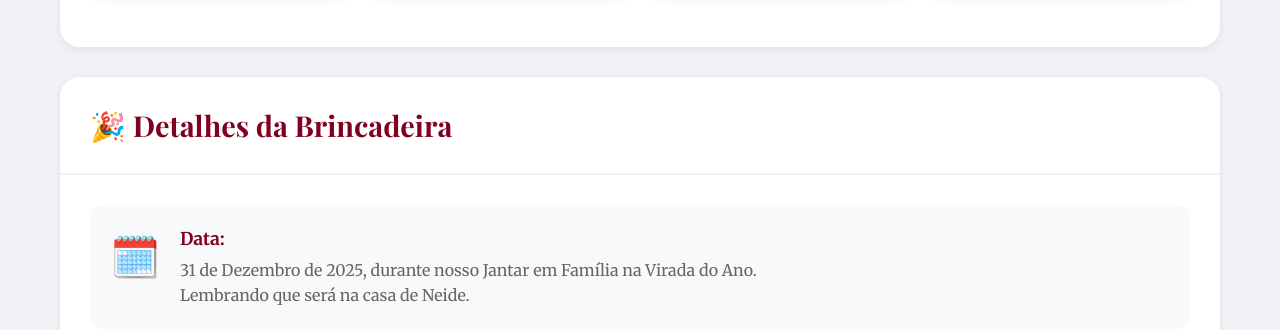
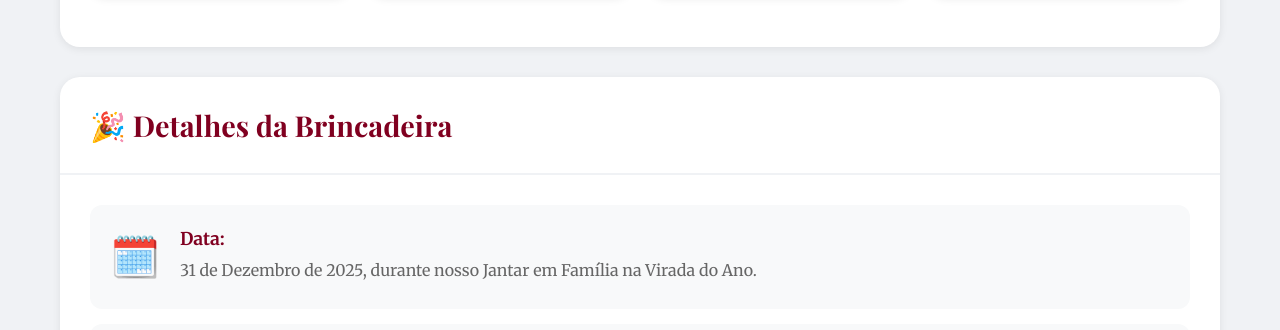
Before and after one commit to DiasNatan/amigosecreto, a plain HTML site: page index.html in a window 1280 px wide. Shown: the part 622-952 px from the top of the page. Drawn offline with nearby package versions, Linux system fonts and the light colour scheme; no server answers.

Commit message:
Update index.html

```diff
--- a/index.html
+++ b/index.html
@@ -61,7 +61,7 @@
                     <div class="info-icon">🗓️</div>
                     <div class="info-content">
                         <strong>Data:</strong>
-                        <p>31 de Dezembro de 2025, durante nosso Jantar em Família na Virada do Ano.<br> Lembrando que será na casa de Neide.</p>
+                        <p>31 de Dezembro de 2025, durante nosso Jantar em Família na Virada do Ano.</p>
                     </div>
                 </div>
                 <div class="info-item">
@@ -178,6 +178,8 @@
                 <div class="btn-group">
                     <button type="button" id="btnSortearTeste" class="btn btn-test">🧪 Sorteio de Teste</button>
                     <button type="button" id="btnSortear" class="btn btn-primary">🎲 Sorteio OFICIAL</button>
+                    <!-- NOVO BOTÃO -->
+                    <button type="button" id="btnVerificarSorteio" class="btn btn-success">✅ Verificar Sorteio</button>
                     <button type="button" id="btnVerSorteio" class="btn btn-admin">👀 Ver Resultados/Códigos</button>
                     <button type="button" id="btnLimpar" class="btn btn-danger">🗑️ Limpar Todos os Dados</button>
                 </div>
@@ -187,7 +189,7 @@
                 <h3 style="color: var(--cor-primaria); margin-top: 30px; border-top: 1px solid #eee; padding-top: 20px;">👤 Gerenciar Participantes</h3>
                 <p style="color: var(--cor-texto-claro); margin-bottom: 15px;">Abaixo estão todos os dados, incluindo WhatsApp, e a opção para editar/excluir participantes.</p>
 
-                <!-- NOVO FORMULÁRIO DE EDIÇÃO (Inicialmente Oculto) -->
+                <!-- FORMULÁRIO DE EDIÇÃO (Inicialmente Oculto) -->
                 <div id="formEdicaoContainer" class="hidden card card-form" style="margin-bottom: 25px;">
                     <div class="card-header">
                         <h2>✏️ Editar Participante: <span id="nomeParticipanteEdicao"></span></h2>
@@ -219,7 +221,7 @@
                     </div>
                 </div>
 
-                <!-- LISTA DE PARTICIPANTES (Inicialmente Visível/Ocultada pela Edição) -->
+                <!-- LISTA DE PARTICIPANTES -->
                 <div id="listaAdminParticipantes">
                     <!-- Lista detalhada com botão de edição/exclusão será carregada aqui -->
                 </div>
```
